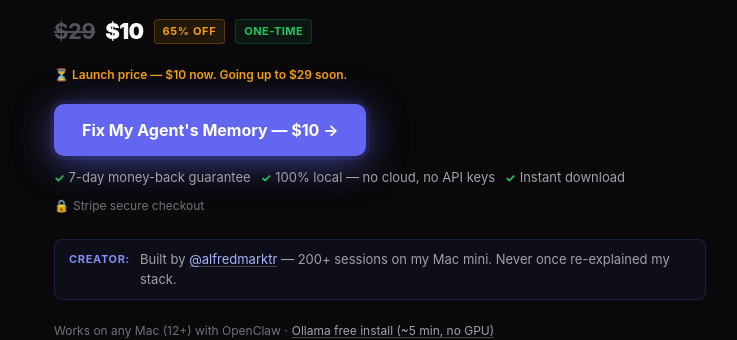
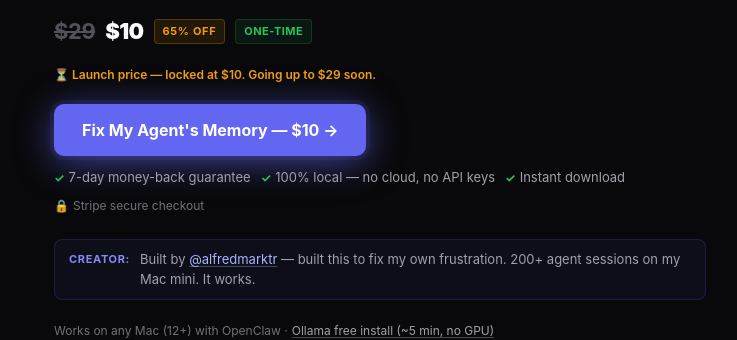
Before and after one commit to marcoiaq/agent-memory-kit, a Next.js app: page / in a window 1280 px wide. Shown: the part 334-674 px from the top of the page, without its empty margins (260-997 px from the left). Built offline with nearby package versions, Linux system fonts and the light colour scheme; no server answers.

Commit message:
ux: fix hero creator proof (deduplicate 'never re-explain' phrase, sharpen urgency copy to 'locked at $10')

```diff
--- a/app/page.tsx
+++ b/app/page.tsx
@@ -590,7 +590,7 @@
               <span style={{fontSize:'11px', fontWeight:700, color:'#22c55e', background:'rgba(34,197,94,0.08)', border:'1px solid rgba(34,197,94,0.2)', padding:'3px 8px', borderRadius:'4px', letterSpacing:'0.04em', textTransform:'uppercase'}}>One-time</span>
             </div>
             <span style={{fontSize:'12px', color:'#f59e0b', fontWeight:600, display:'flex', alignItems:'center', gap:'5px', marginTop:'2px'}}>
-              ⏳ Launch price — $10 now. Going up to $29 soon.
+              ⏳ Launch price — locked at $10. Going up to $29 soon.
             </span>
             <a href="/api/create-checkout" className="cta-main cta-pulse" style={{marginTop:'8px'}}>
               Fix My Agent&apos;s Memory — $10 →
@@ -606,7 +606,7 @@
             </span>
             <p className="hero-proof" style={{marginTop:'12px', marginBottom:'0'}}>
               <span className="hero-proof-label">Creator:</span>
-              <span>Built by <a href="https://x.com/alfredmarktr" target="_blank" rel="noopener noreferrer">@alfredmarktr</a> — 200+ sessions on my Mac mini. Never once re-explained my stack.</span>
+              <span>Built by <a href="https://x.com/alfredmarktr" target="_blank" rel="noopener noreferrer">@alfredmarktr</a> — built this to fix my own frustration. 200+ agent sessions on my Mac mini. It works.</span>
             </p>
             <span style={{fontSize:'12px', color:'#71717a', marginTop:'10px', display:'flex', alignItems:'center', gap:'4px', flexWrap:'wrap'}}>
               Works on any Mac (12+) with OpenClaw · <a href="https://ollama.ai" target="_blank" rel="noopener noreferrer" style={{color:'#a1a1aa', textDecoration:'underline', textDecorationColor:'rgba(161,161,170,0.4)', textUnderlineOffset:'2px'}}>Ollama free install (~5 min, no GPU)</a>
```
